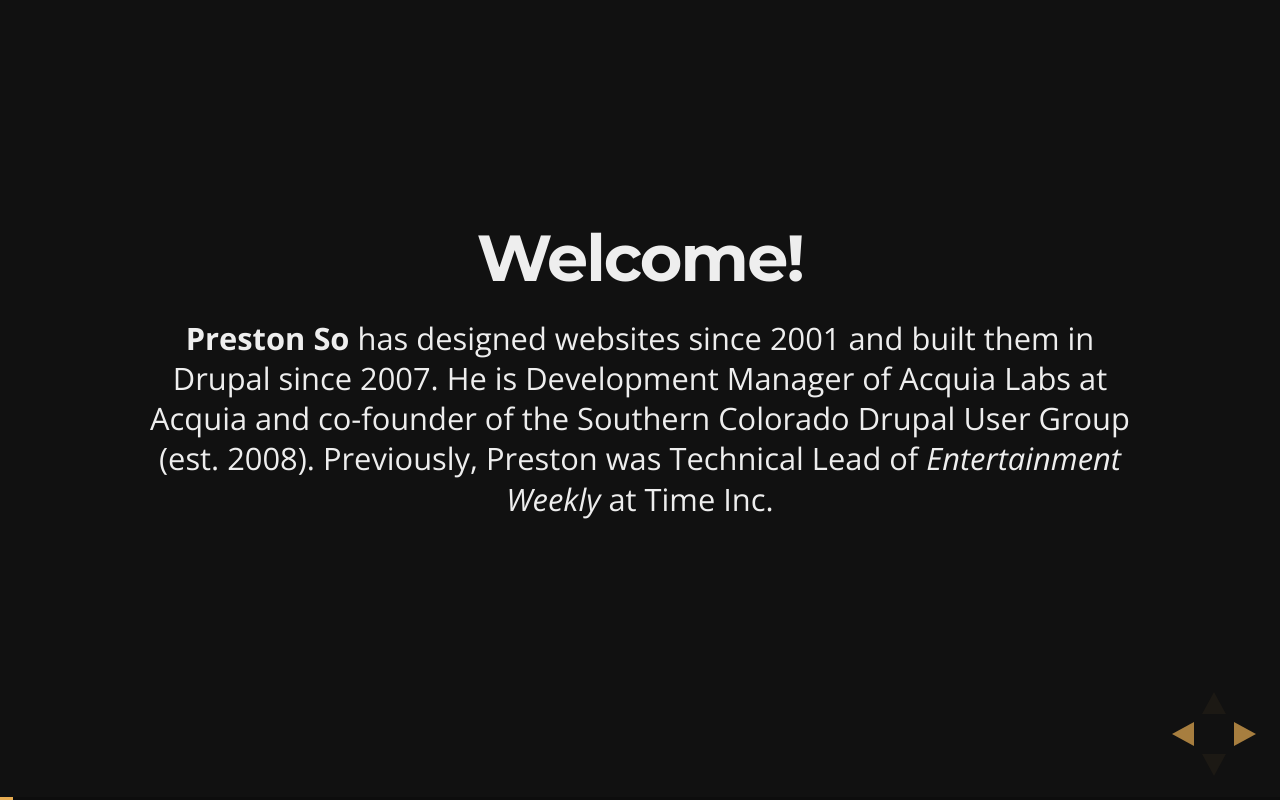
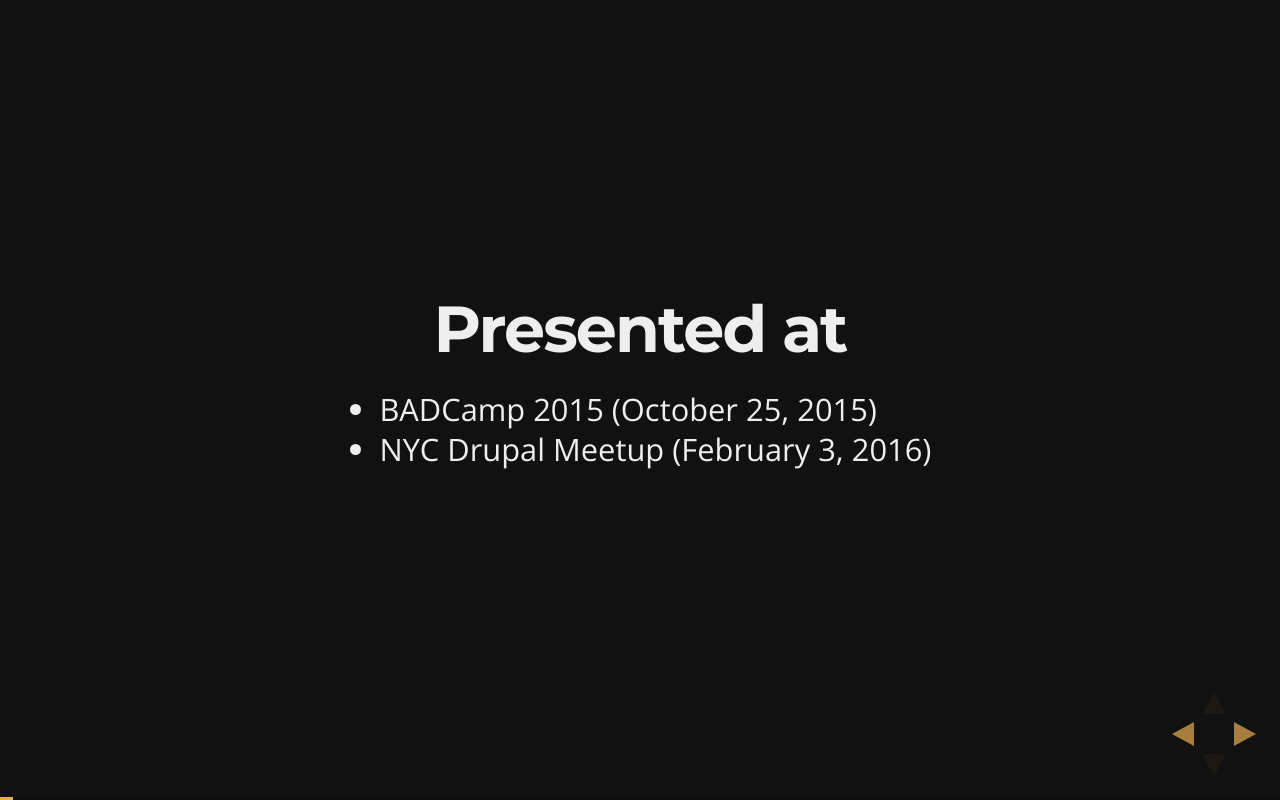
Before and after one commit to prestonso/intro-graphql, a website: page index.html in a window 1280 px wide. Both pictures are taken after a click on the button 1251 px from the left and 734 px from the top of the page. Drawn offline with nearby package versions, Linux system fonts and the light colour scheme.

Commit message:
Update bio and add presented at slide.

```diff
--- a/index.html
+++ b/index.html
@@ -42,18 +42,24 @@
 			<div class="slides">
 				<section>
 					<h1>Introduction to GraphQL</h1>
-					<h3>BADCamp 2015</h3>
+					<h3>Preston So</h3>
 					<p>
-						<strong>Preston So</strong><br />
-						<a href="https://drupal.org/u/prestonso">prestonso</a> &bull; <a href="https://twitter.com/prestonso">@prestonso</a> &bull; <a href="http://preston.so">preston.so</a><br />
-						October 25, 2015
+						<a href="https://drupal.org/u/prestonso">prestonso</a> &bull; <a href="https://twitter.com/prestonso">@prestonso</a> &bull; <a href="http://preston.so">preston.so</a>
 					</p>
+				</section>
+
+				<section>
+					<h2>Presented at</h2>
+					<ul>
+						<li>BADCamp 2015 (October 25, 2015)</li>
+						<li>NYC Drupal Meetup (February 3, 2016)</li>
+					</ul>
 				</section>
 
 				<section>
 					<h2>Welcome!</h2>
 					<p>
-						<strong>Preston So</strong> has designed websites since 2001 and built them in Drupal since 2007. He is Development Manager of Acquia Labs at Acquia and co-founder of the Southern Colorado Drupal User Group (est. 2008). Previously, Preston was Technical Lead of <em>Entertainment Weekly</em> at Time Inc.
+						<strong>Preston So</strong> has designed and developed websites since 2001 and built them in Drupal since 2007. He is Development Manager of Acquia Labs at Acquia and co-founder of the Southern Colorado Drupal User Group (est. 2008). Previously, Preston was Technical Lead of <em>Entertainment Weekly</em> at Time Inc.
 					</p>
 				</section>
 
```
